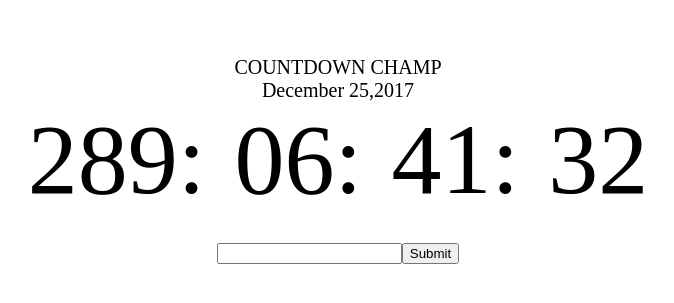
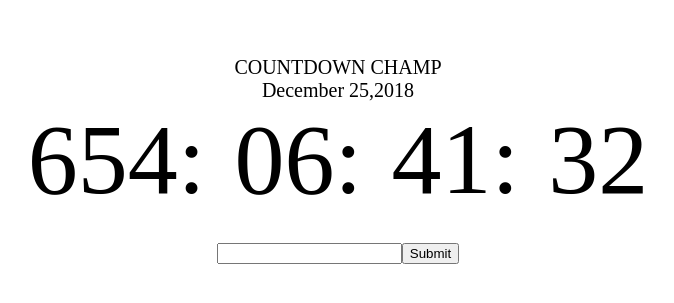
Before and after one commit to Axeish/React-AllTimer, a React (Create React App) app: page / in a window 1280 px wide. Shown: the part 197-500 px from the top of the page, without its empty margins (302-976 px from the left). Built offline with nearby package versions, Linux system fonts and the light colour scheme.

Commit message:
Update App.js

```diff
--- a/src/App.js
+++ b/src/App.js
@@ -5,7 +5,7 @@ class App extends Component {
   constructor(props){
     super(props);
     this.state={
-      deadline: 'December 25,2017',
+      deadline: 'December 25,2018',
         newDeadline: '',
         texting:20
 
```
